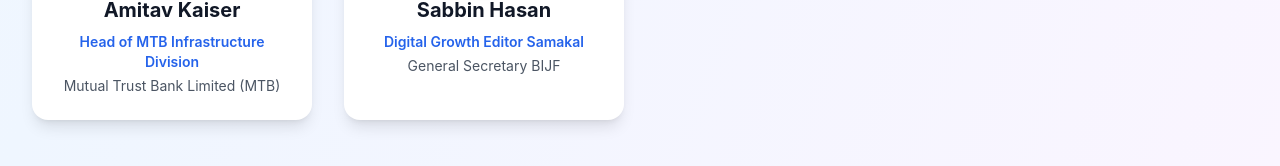
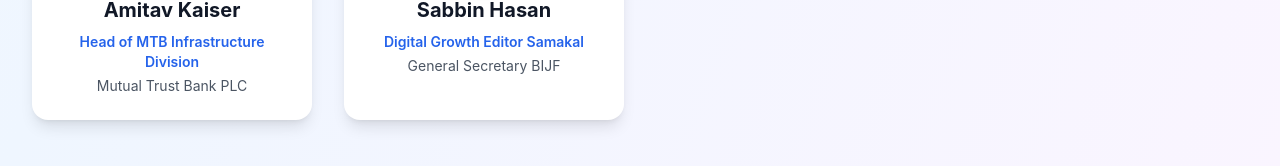
Before and after one commit to Ayonspoiler/BIIN_Award_Function, a React (Vite) app in the folder frontend/: page /judges in a window 1280 px wide. Shown: the part 3394-3560 px from the top of the page. Built offline with nearby package versions, Linux system fonts and the light colour scheme.

Commit message:
Judge Page updated.

```diff
--- a/frontend/src/pages/Judges.jsx
+++ b/frontend/src/pages/Judges.jsx
@@ -192,7 +192,7 @@
     {
       name: "Amitav Kaiser",
       designation: "Head of MTB Infrastructure Division ",
-      organization: "Mutual Trust Bank Limited (MTB)",
+      organization: "Mutual Trust Bank PLC",
     },
     {
       name: "Sabbin Hasan",
```
